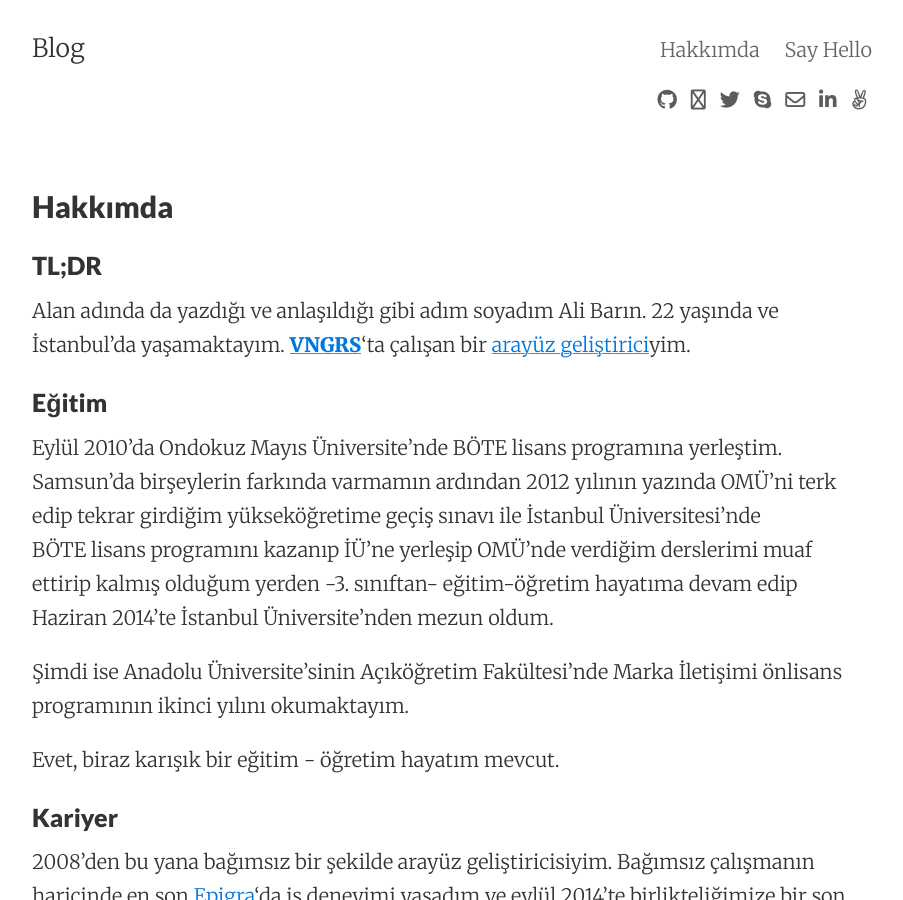
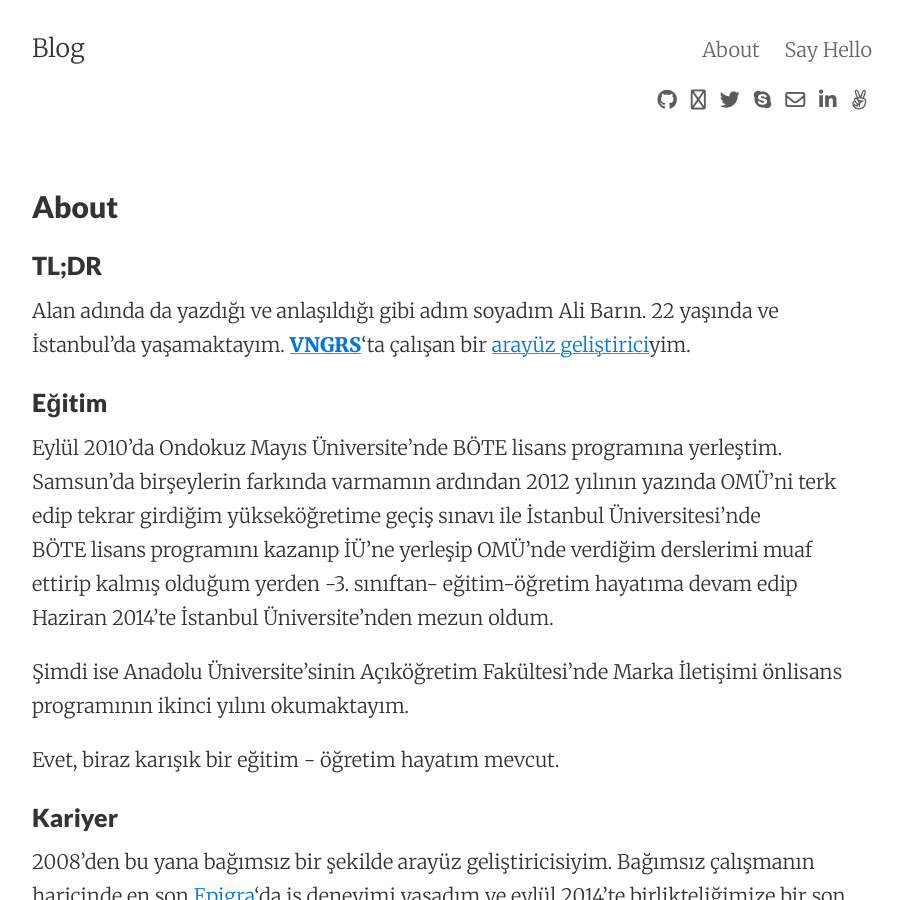
Before and after one commit to barinali/barinali.github.io, a Jekyll site: the page built from about.md, in a window 1280 px wide and 900 px high. Shown: the whole window, without its empty margins (188-1091 px from the left). Built offline with Jekyll 4.4.1, drawn with Linux system fonts in a browser that asks for light colours; nearby versions of some CDN libraries; comment, search, counter and statistics services are not loaded.

Commit message:
Update about page

```diff
--- a/about.md
+++ b/about.md
@@ -3,10 +3,10 @@ author: barinali
 comments: true
 date: 2014-09-17 00:00:40+00:00
 layout: page
-link: http://blog.alibarin.com.tr/hakkimda/
+link: http://blog.alibarin.com.tr/about/
 permalink: /about/
-slug: hakkimda
-title: Hakkımda
+slug: about
+title: About
 tags: about
 ---
 
```
